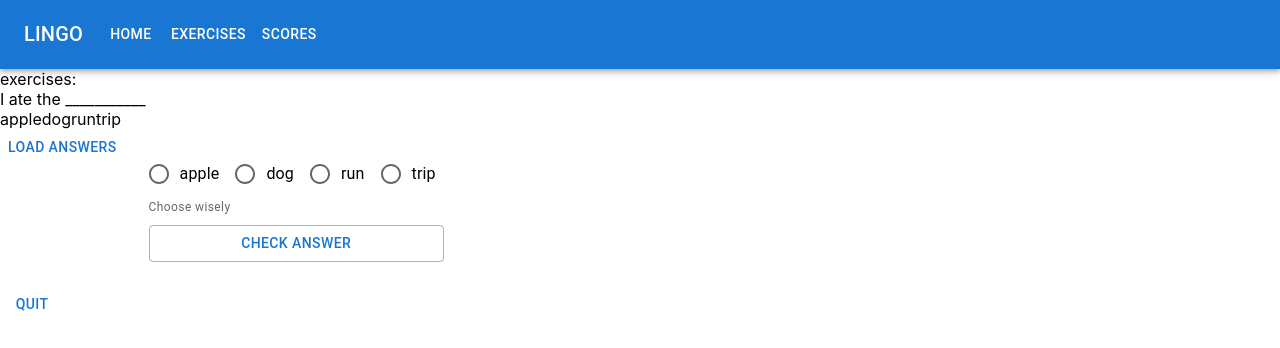
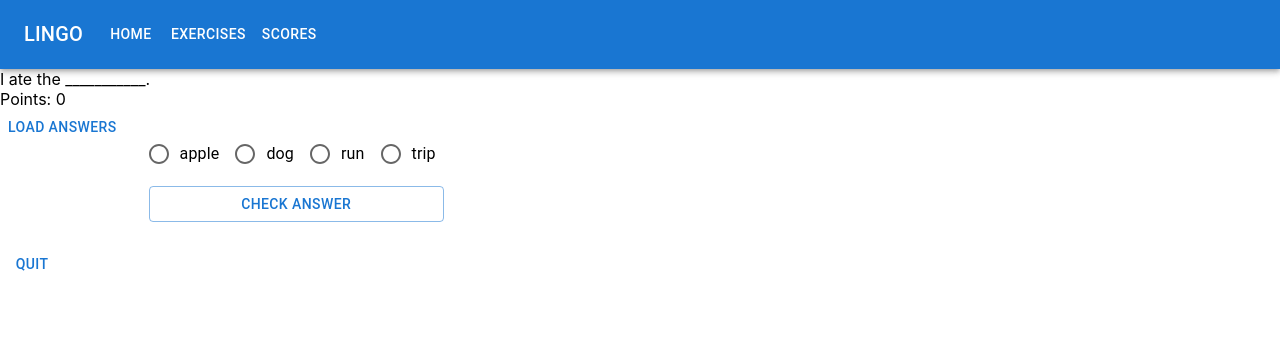
Before and after one commit to 8878rena/LINGO, a React (Create React App) app: page /#/exercises in a window 1280 px wide. Shown: the top 348 px of the page. Built offline with nearby package versions, Linux system fonts and the light colour scheme.

Commit message:
it's working!

```diff
--- a/src/components/App/App.js
+++ b/src/components/App/App.js
@@ -11,13 +11,16 @@ import {
   } from "react-router-dom";
 
 export const Context = React.createContext("");
+export const Context2 = React.createContext("");
 
 
 function App() {
   const [language, setLanguage] = useState("");
+  const [score, setScore]=useState(0);
   return (
     <div>
       <Context.Provider value = {{language, setLanguage}} >
+      <Context2.Provider value ={{score, setScore}}>
     <HashRouter>
         <Header />
         <Routes>
@@ -25,7 +28,7 @@ function App() {
           <Route path="/exercises" element={<Exercises />}></Route>
           <Route path="/scores" element= {<Scores />}></Route>
         </Routes>
-      </HashRouter></Context.Provider>
+      </HashRouter></Context2.Provider></Context.Provider>
       </div>
   );
 }
--- a/src/components/exercises/exercises.css
+++ b/src/components/exercises/exercises.css
@@ -0,0 +1,3 @@
+.question{
+    font-size: 60px;
+}
--- a/src/components/exercises/exercises.js
+++ b/src/components/exercises/exercises.js
@@ -3,6 +3,7 @@ import Alert from '@mui/material/Alert';
 import { useNavigate } from "react-router-dom";
 import React, {useState, useContext, useEffect} from "react";
 import {Context} from '../App/App';
+import {Context2} from '../App/App';
 import Radio from '@mui/material/Radio';
 import RadioGroup from '@mui/material/RadioGroup';
 import FormControlLabel from '@mui/material/FormControlLabel';
@@ -12,12 +13,23 @@ import FormLabel from '@mui/material/FormLabel';
 import { ConstructionOutlined, PanoramaPhotosphere } from "@mui/icons-material";
 
 
-const exerciseQuestions = [{question: "I ate the ___________", answers: "apple, dog, run, trip"}];
+const exerciseQuestions = [{question: "I ate the ___________.", answers: "apple, dog, run, trip", correct: "1"},
+{question: "I ___________ the pink one.", answers: "happy, Samuel, pretend, like", correct: "4"},
+{question: "The house was ___________ the park.", answers: "people, near, family, silly", correct: "2"},
+{question: "The boys were ___________ with the ball.", answers: "head, they, playing, is", correct: "3"},
+{question: "I feel ___________ when I hear bad news.", answers: "happy, sad, funny, big", correct: "2"},
+{question: "It is nice and ___________ outside!", answers: "sunny, group, chat, wonder", correct: "1"},
+{question: "The game was ___________", answers: "hate, fork, fun, brother", correct: "3"},
+{question: "What is your ___________?", answers: "hair, desk, shirt, name", correct: "4"},
+{question: "The boys and girls ___________ tired.", answers: "was, were, will, when", correct: "2"},
+{question: "The cake was completely ___________.", answers: "finished, sun, tomorrow, next", correct: "1"}
+];
 
 export function Exercises(){
   const navigate = useNavigate();
   //const [language, setLanguage] = useState("");
   const {language, setLanguage} = useContext(Context);
+
   //console.log(setLanguage)
   //const [value, setValue] = React.useState('');
   const [outputValueString, setOutputValueString] = React.useState();
@@ -25,11 +37,15 @@ export function Exercises(){
 
   const [currIndex, setCurrIndex] = React.useState(0);
   const [currQuestion, setCurrQuestion] = React.useState(exerciseQuestions[currIndex]);
+  const [pointCounter,setPointCounter]=useState(0);
 
 
     /* function quitFunction(){
         <Alert severity="info">This is an info alert — check it out!</Alert>
     } */
+   /* useEffect(() => {
+      translateSentence();
+    },[])*/
     function translateSentence(){
       const encodedParams = new URLSearchParams();
       console.log("in fetch")
@@ -44,7 +60,7 @@ const options = {
 		'content-type': 'application/x-www-form-urlencoded',
 		'Accept-Encoding': 'application/gzip',
 		'X-RapidAPI-Host': 'google-translate1.p.rapidapi.com',
-		'X-RapidAPI-Key': 'f171fa75a4mshc549608b005200dp1ae02ejsn2ee73b5f5dab'
+		'X-RapidAPI-Key': '126d7a90d8msh004942d9af48c13p137cbajsncbc18b6375f5'
 	},
 	body: encodedParams
 };
@@ -62,19 +78,19 @@ console.log(outputValueString);
     }
 
     const handleClick = () => {
-        alert('Do you want to see your scores before you go?');window.location = '/scores';
+        alert('Do you want to see your scores before you go?');window.location = 'scores#/scores';
       // alert( <Alert severity="info">This is an info alert — check it out!</Alert>);
     };
 
 
     return(
     <div>
-    exercises:
-    <div>
+
+    <div class="question">
       {currQuestion.question}
       {/* {value} = 'apple  dog  trip  run'  */}
-
-      <div>{outputValueArray}</div>
+      <div>Points: {pointCounter}</div>
+      {/* <div>{outputValueArray}</div> */}
     </div>
     <AnswerRadio currQuestion={currQuestion}  translateSentence={translateSentence} outputValueArray={outputValueArray}/>
     {/* <Button size="medium" onClickCapture={()=>translateSentence()}>I'M READY!</Button> */}
@@ -90,8 +106,10 @@ console.log(outputValueString);
 function AnswerRadio(props) {
   const [value, setValue] = React.useState('');
   const [error, setError] = React.useState(false);
-  const [helperText, setHelperText] = React.useState('Choose wisely');
+  const [helperText, setHelperText] = React.useState('');
   const [translatedAnswers, setTranslatedAnswers] = React.useState([]);
+  const {score, setScore} = useContext(Context2);
+
 
   const handleRadioChange = (event) => {
     setValue(event.target.value);
@@ -102,10 +120,11 @@ function AnswerRadio(props) {
   const handleSubmit = (event) => {
     event.preventDefault();
 
-    if (value === 'best') {
+    if (value === props.currQuestion.correct) {
       setHelperText('You got it!');
+      setScore(score +1);
       setError(false);
-    } else if (value === 'worst') {
+    } else if (value !== props.currQuestion.correct && value !== null) {
       setHelperText('Sorry, wrong answer!');
       setError(true);
     } else {
@@ -131,6 +150,9 @@ function AnswerRadio(props) {
 
   function loadAnswers(){
     props.translateSentence();
+  }
+  function loadQuestion(){
+
   }
   return (
     <form onSubmit={handleSubmit}>
@@ -171,6 +193,8 @@ function AnswerRadio(props) {
           Check Answer
         </Button>
       </FormControl>
+      {/* <Button onClick={()=> loadNextQuestion}>NEXT QUESTION</Button> */}
     </form>
+
   );
 }
--- a/src/components/home/home.js
+++ b/src/components/home/home.js
@@ -40,7 +40,7 @@ export function Home() {
       headers: {
         'Accept-Encoding': 'application/gzip',
         'X-RapidAPI-Host': 'google-translate1.p.rapidapi.com',
-        'X-RapidAPI-Key': 'f171fa75a4mshc549608b005200dp1ae02ejsn2ee73b5f5dab'
+        'X-RapidAPI-Key': '126d7a90d8msh004942d9af48c13p137cbajsncbc18b6375f5'
       }
     };
 
@@ -69,7 +69,7 @@ const options = {
 		'content-type': 'application/x-www-form-urlencoded',
 		'Accept-Encoding': 'application/gzip',
 		'X-RapidAPI-Host': 'google-translate1.p.rapidapi.com',
-		'X-RapidAPI-Key': 'f171fa75a4mshc549608b005200dp1ae02ejsn2ee73b5f5dab'
+		'X-RapidAPI-Key': '126d7a90d8msh004942d9af48c13p137cbajsncbc18b6375f5'
 	},
 	body: encodedParams
 };
@@ -125,7 +125,7 @@ fetch('https://google-translate1.p.rapidapi.com/language/translate/v2', options)
           TRANSLATE A SENTENCE
         </Typography>
         <div>
-        <TextField
+        <TextField sx={{width: "90%"}}
           id="outlined-multiline-flexible"
           label="Translate"
           multiline
```
Also changed, not shown: src/Context/languagesContext.jsx (added).
